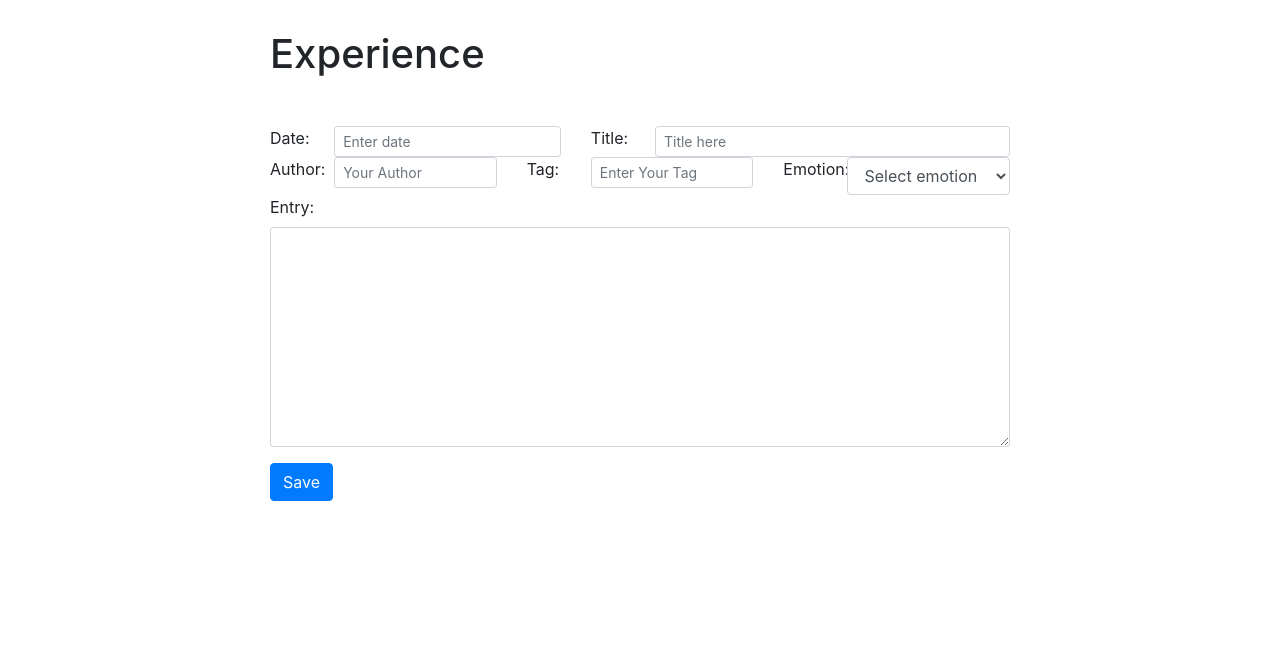
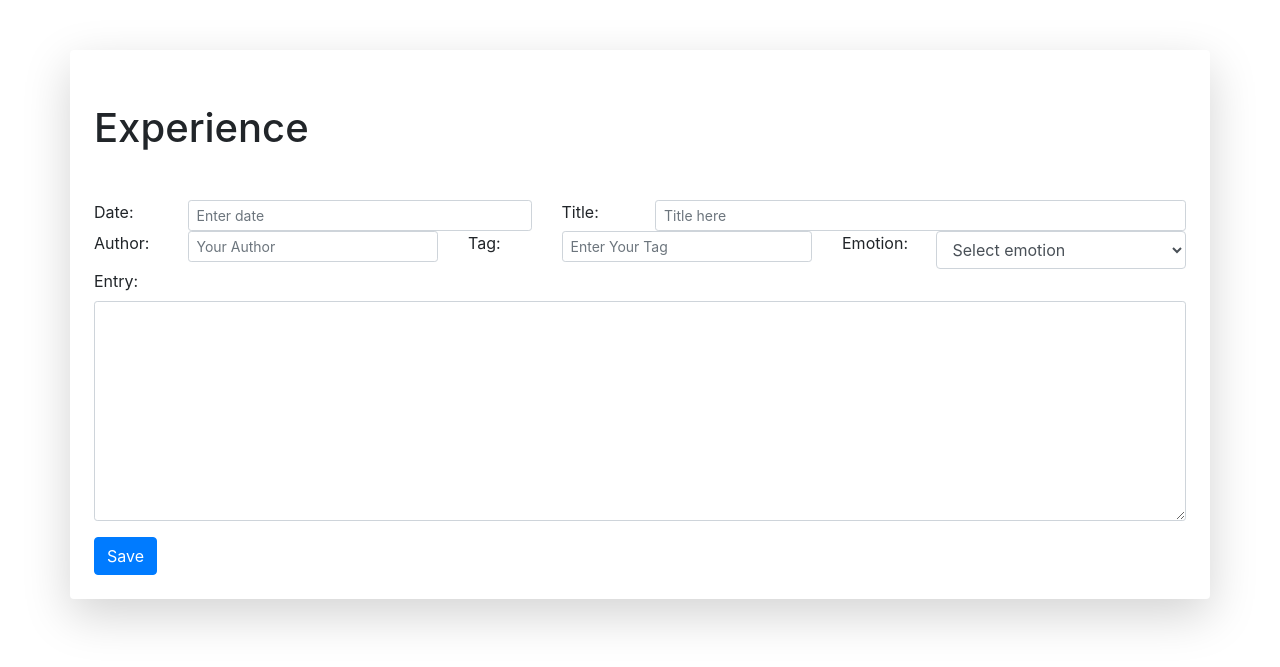
Before and after one commit to JamesStyles101/FlaskJounal, a Flask app: page /newjournal in a window 1280 px wide. Shown: the part 56-723 px from the top of the page. Run offline with Flask 2, Linux system fonts and the light colour scheme; some libraries are stand-ins or nearby versions.

Commit message:
Shadow effect applied

```diff
--- a/templates/editjournal.html
+++ b/templates/editjournal.html
@@ -27,6 +27,11 @@
         </li>
       </ul>
     </nav>
+    <div style="padding-bottom: 50px"></div>
+    <div
+      class="container shadow-lg p-4 mb-4 bg-white rounded"
+      style="padding-left: 200px; padding-right: 200px"
+    >
     <div class="container" style="padding-left: 200px; padding-right: 200px">
       <h1 style="padding-top: 30px; padding-bottom: 40px">Edit Journal</h1>
       <form method="POST" action="{{url_for('updateJournal')}}">
--- a/templates/newjournal.html
+++ b/templates/newjournal.html
@@ -24,7 +24,11 @@
         </li>
       </ul>
     </nav>
-    <div class="container" style="padding-left: 200px; padding-right: 200px">
+    <div style="padding-bottom: 50px"></div>
+    <div
+      class="container shadow-lg p-4 mb-4 bg-white rounded"
+      style="padding-left: 200px; padding-right: 200px"
+    >
       <h1 style="padding-top: 30px; padding-bottom: 40px">Experience</h1>
       <form method="POST" action="{{url_for('addJournal')}}">
         <div class="row">
```
